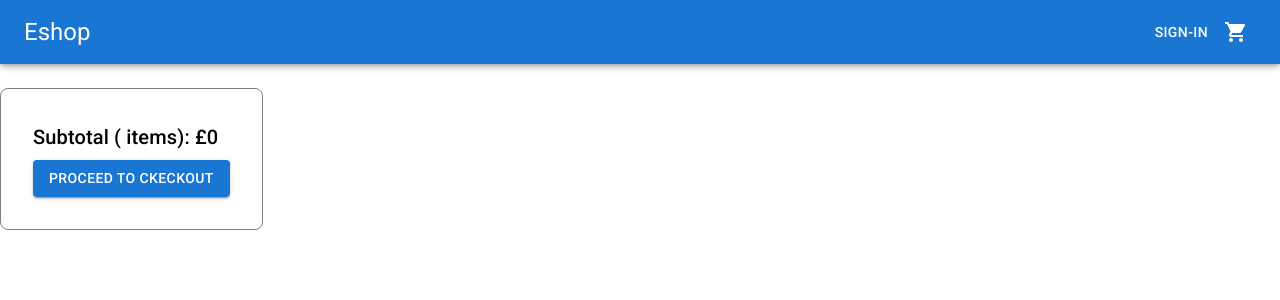
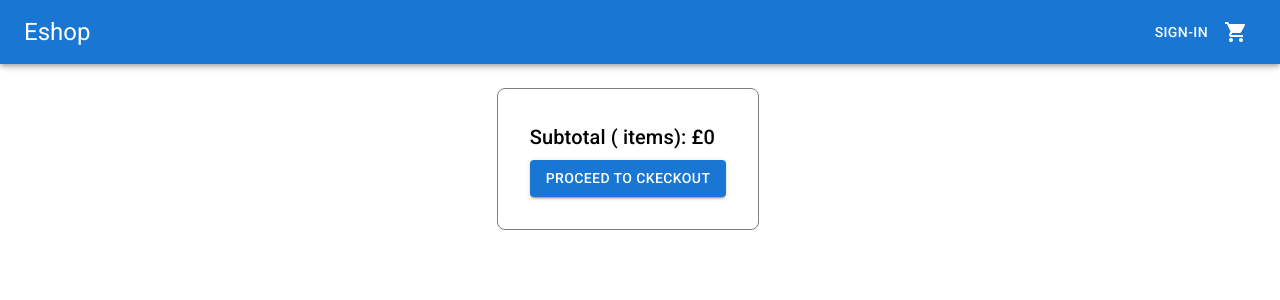
Before and after one commit to secret-star1202/Ecommerce-Frontend, a React (Vite) app: page /cart in a window 1280 px wide. Shown: the top 300 px of the page. Built offline with nearby package versions, Linux system fonts and the light colour scheme; no server answers; what yup-password would draw is missing.

Commit message:
fix: make the main element always fill the rest of the page

```diff
--- a/src/index.css
+++ b/src/index.css
@@ -1,16 +1,23 @@
+html {
+  height: 100%;
+}
+
 body {
   font-family: Roboto, Helvetica Neue, Helvetica, Arial, sans-serif;
   -webkit-font-smoothing: antialiased;
   -moz-osx-font-smoothing: grayscale;
+  height: 100%;
 }
 
 #root {
   display: flex;
   flex-direction: column;
+  height: 100%;
 }
 
 main {
-  justify-content: center;
+  display: flex;
+  flex-grow: 1;
 }
 
 .form {
```
